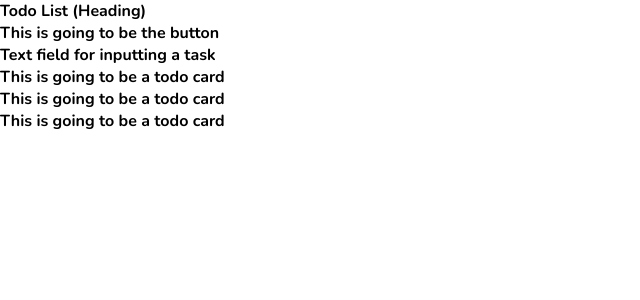
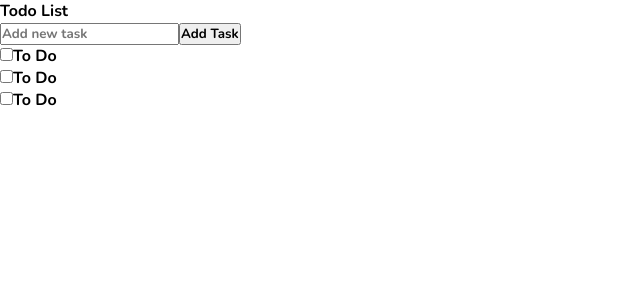
Before and after one commit to arvindajaybharadwaj/Reactjs-Todolist, a React (Vite) app: page / in a window 1280 px wide. Shown: the top 300 px of the page, without its empty margins (0-640 px from the left). Built offline with nearby package versions, Linux system fonts and the light colour scheme.

Commit message:
Basic HTML

```diff
--- a/src/components/AddTaskButton.tsx
+++ b/src/components/AddTaskButton.tsx
@@ -1,5 +1,7 @@
 export default function AddTaskButton() {
     return(
-        <p>This is going to be the button</p>
+        <>
+            <button className="add-task-button">Add Task</button>
+        </>
     );
 }
--- a/src/components/Heading.tsx
+++ b/src/components/Heading.tsx
@@ -1,5 +1,7 @@
 export default function Heading() {
     return(
-        <p>Todo List (Heading)</p>
+        <div className="heading">
+            <p>Todo List</p>
+        </div>
     );
 }
--- a/src/components/HeadingContainer.tsx
+++ b/src/components/HeadingContainer.tsx
@@ -6,8 +6,8 @@ export default function HeadingContainer() {
     return(
         <div className="heading-container">
             <Heading />
+            <InputTask />
             <AddTaskButton />
-            <InputTask />
         </div>
     );
 }
--- a/src/components/InputTask.tsx
+++ b/src/components/InputTask.tsx
@@ -1,5 +1,7 @@
 export default function InputTask() {
     return(
-        <p>Text field for inputting a task</p>
+        <>
+            <input placeholder="Add new task" className="input-task"></input>
+        </>
     );
 }
--- a/src/components/ToDoCard.tsx
+++ b/src/components/ToDoCard.tsx
@@ -1,5 +1,8 @@
 export default function ToDoCard() {
     return(
-        <p>This is going to be a todo card</p>
+        <div className="todo-card">
+            <input type="checkbox" id="task1"></input>
+            <label htmlFor="task1">To Do</label>
+        </div>
     );
 }
```
